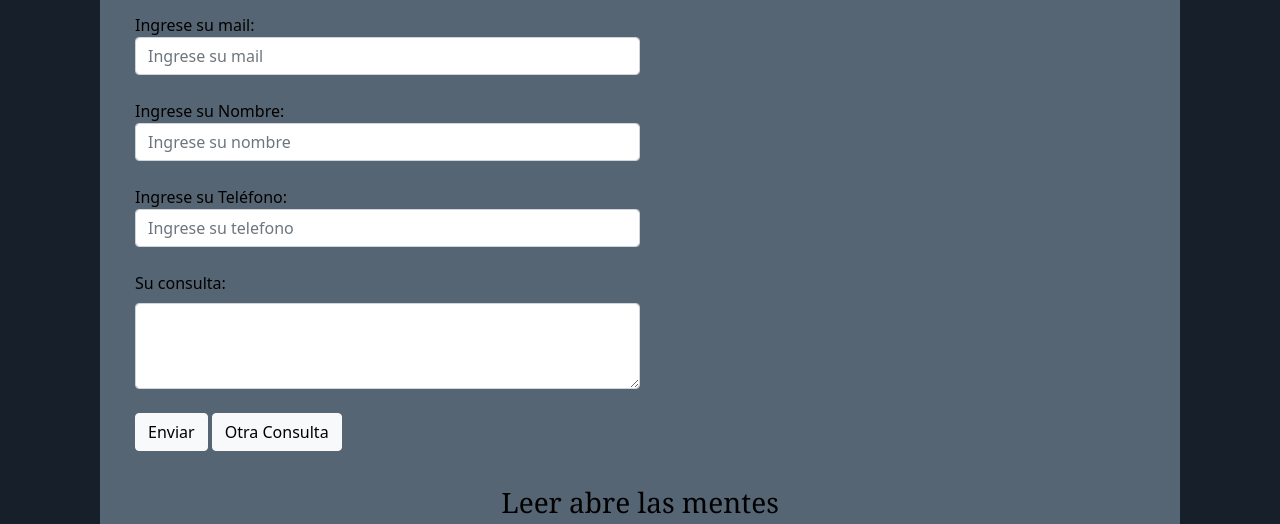
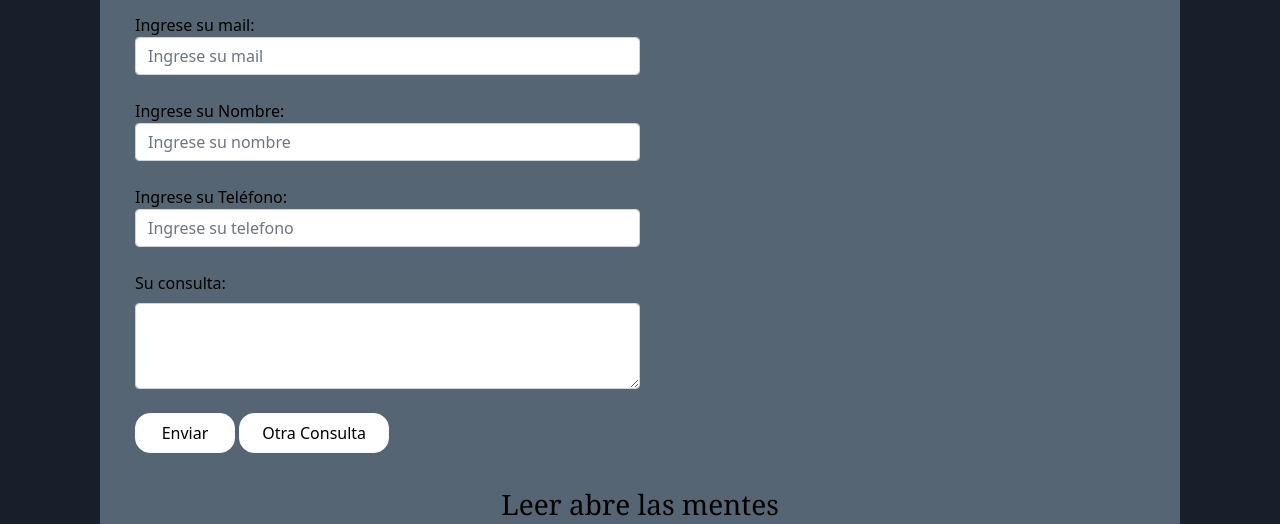
Before and after one commit to Francosn/Idea-Solazzi-Entregafinal, a website: page pages/contacto.html in a window 1280 px wide. Shown: the part 216-740 px from the top of the page. Drawn offline with nearby package versions, Linux system fonts and the light colour scheme.

Commit message:
nmp agruegado

```diff
--- /dev/null
+++ b/assets/scss/_boton.scss
@@ -0,0 +1,15 @@
+.boton {
+    width: 100px;
+    height: 40px;
+    background-color: white;
+    text-align: center;
+    color: black;
+    border-radius: 15px
+
+}
+.boton_consulta {
+    @extend .boton  ;
+    width: 150px;
+    height: 40px;
+
+}
--- a/assets/scss/style.scss
+++ b/assets/scss/style.scss
@@ -2,6 +2,7 @@
 @import "_encabezado" ;
 @import "_principal" ;
 @import "_pie";
+@import "_boton" ;
 
 
 
```
Also changed, not shown: package.json (added, +27 -0 lines), pages/bodoc.html (+1 -1 lines), pages/conolly.html (+1 -1 lines), pages/king.html (+7 -7 lines), assets/css/style.css, assets/scss/_imagenes.scss (added), assets/scss/_variables.scss (renamed from assets/scss/_variable.scss), 1 other file.
